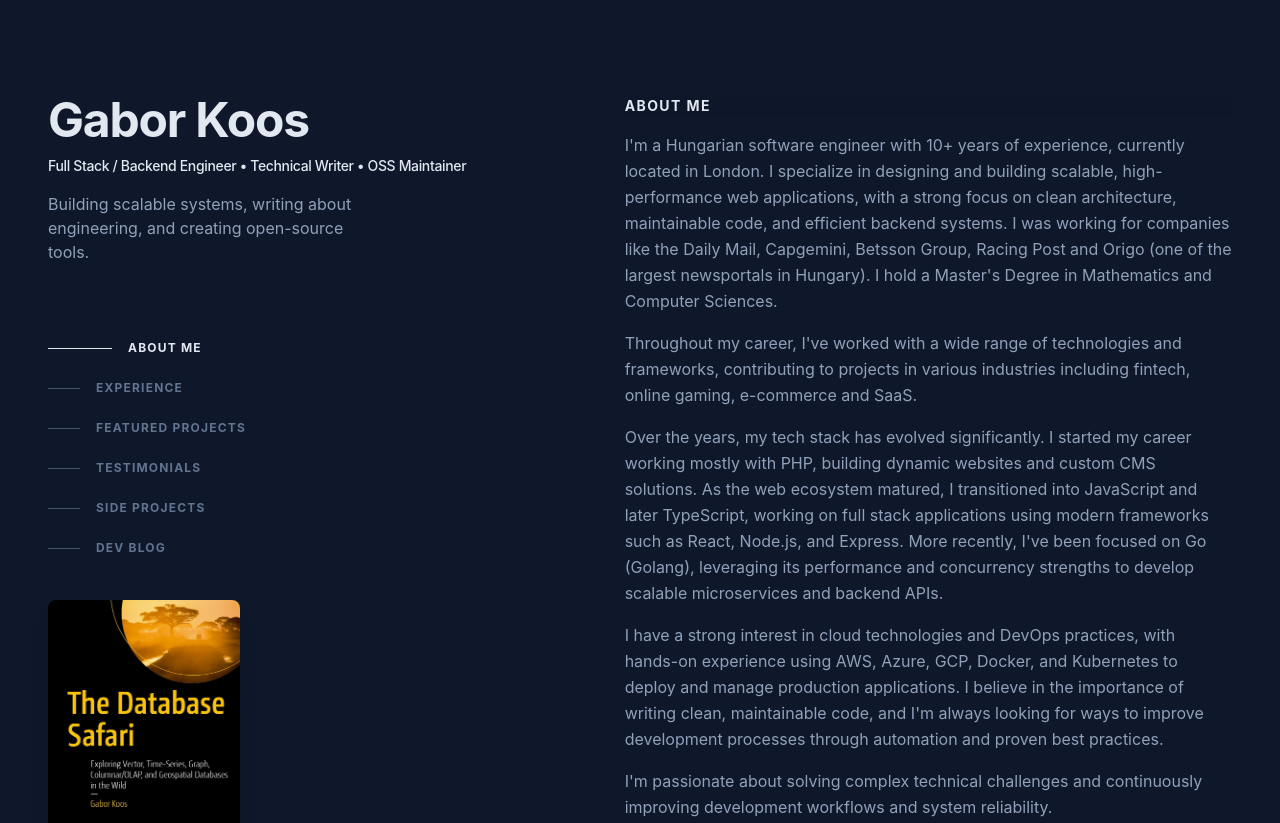
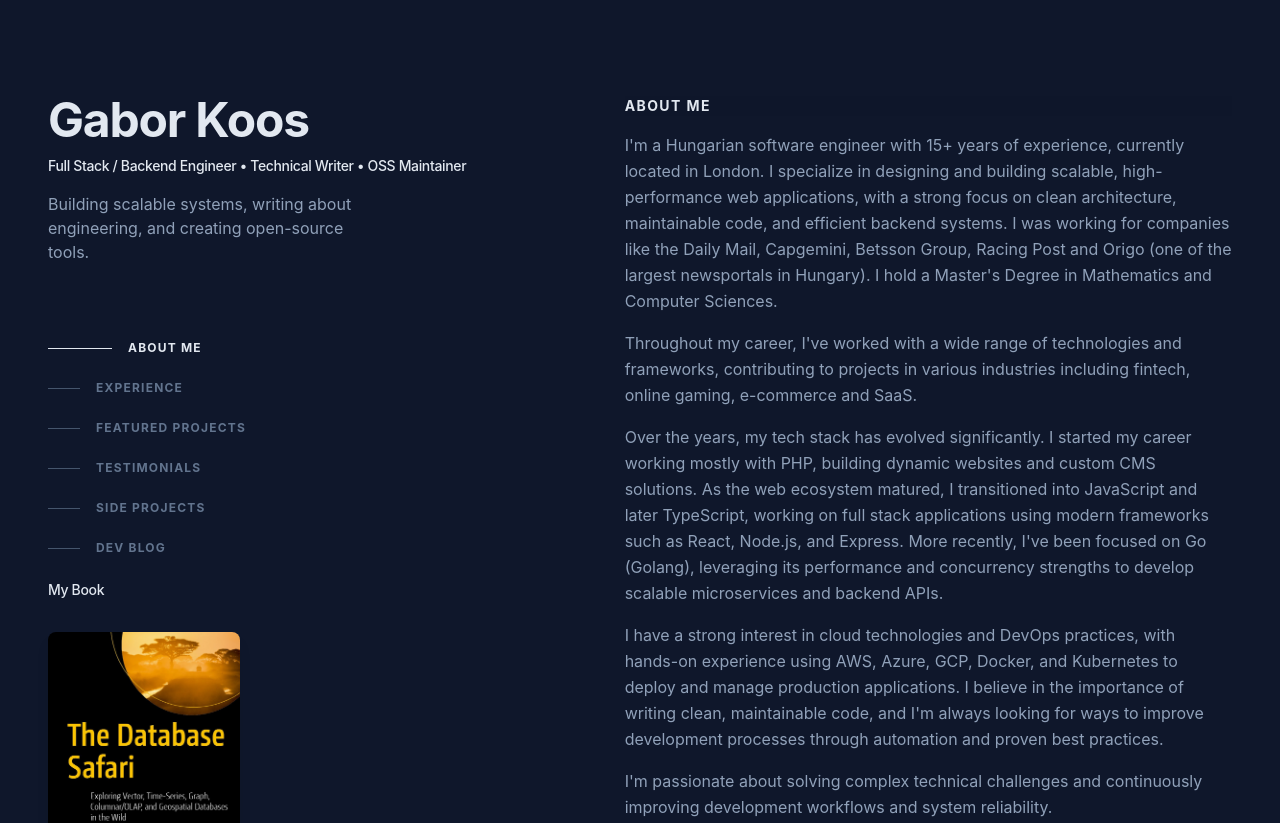
Before and after one commit to gkoos/gkoos.github.io, a SvelteKit app: page / in a window 1280 px wide. Shown: the top 823 px of the page. Built offline with nearby package versions, Linux system fonts and the light colour scheme; a web font is replaced by a local one.

Commit message:
fix: tweaks

```diff
--- a/src/lib/sections/about.svelte
+++ b/src/lib/sections/about.svelte
@@ -6,7 +6,7 @@
 	</div>
 	<div>
 		<p class="mb-4">
-			I'm a Hungarian software engineer with 10+ years of experience, currently located
+			I'm a Hungarian software engineer with 15+ years of experience, currently located
 			in London. I specialize in designing and building scalable, high-performance web applications,
 			with a strong focus on clean architecture, maintainable code, and efficient backend systems. I
 			was working for companies like the Daily Mail, Capgemini, Betsson Group, Racing Post and Origo
--- a/src/routes/+layout.svelte
+++ b/src/routes/+layout.svelte
@@ -71,6 +71,7 @@
 
 				<Menu items={menuItems}></Menu>
 				<div>
+				<h2 class="mt-3 text-sm font-medium tracking-tight text-slate-200 sm:text-sm">My Book</h2>
 				<a href="https://blog.gaborkoos.com/publications/database-safari">
 					<img src="/images/database-safari.jpg" alt="The Database Safari book cover" class="mt-8 w-48 rounded-lg shadow-lg" />
 				</a>
```
